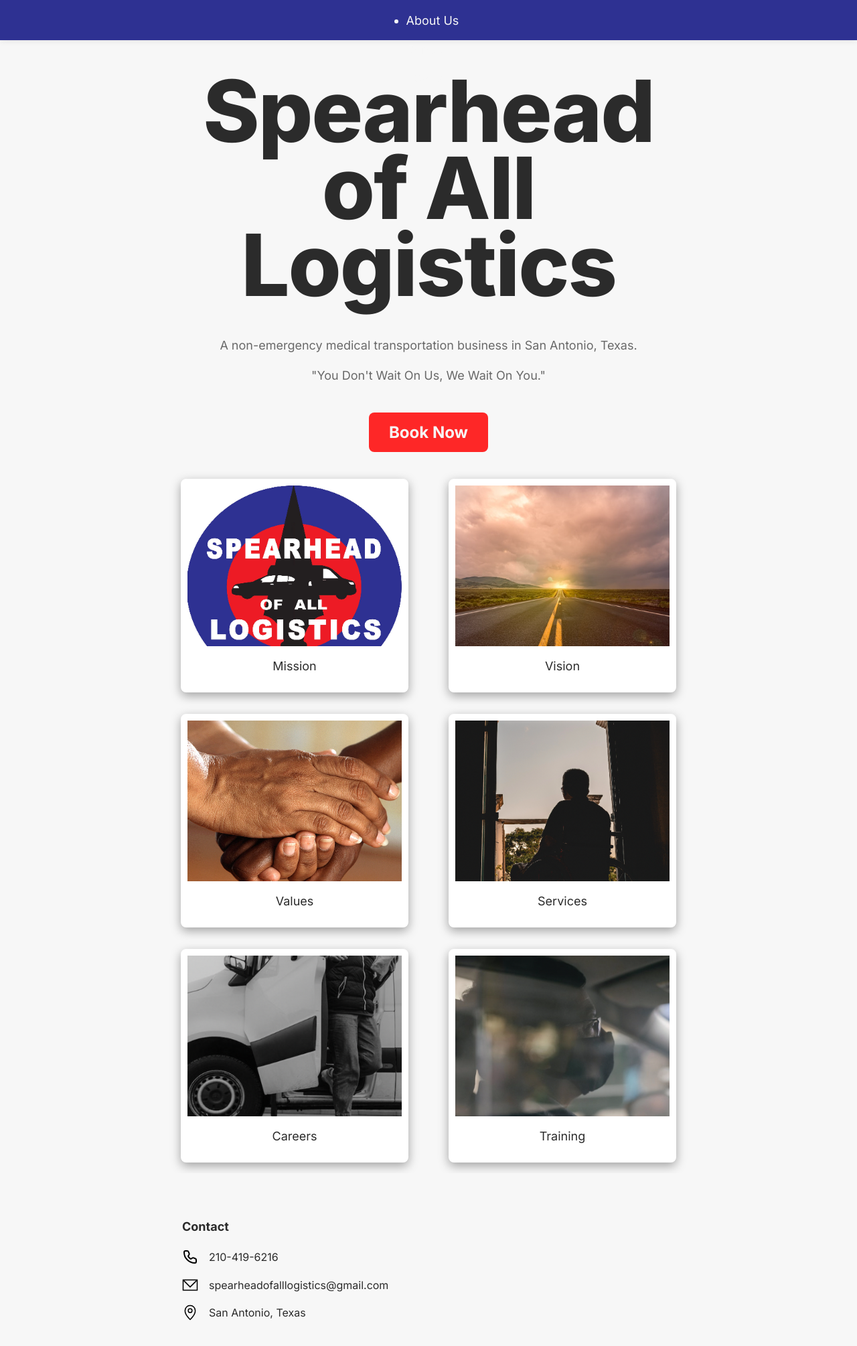
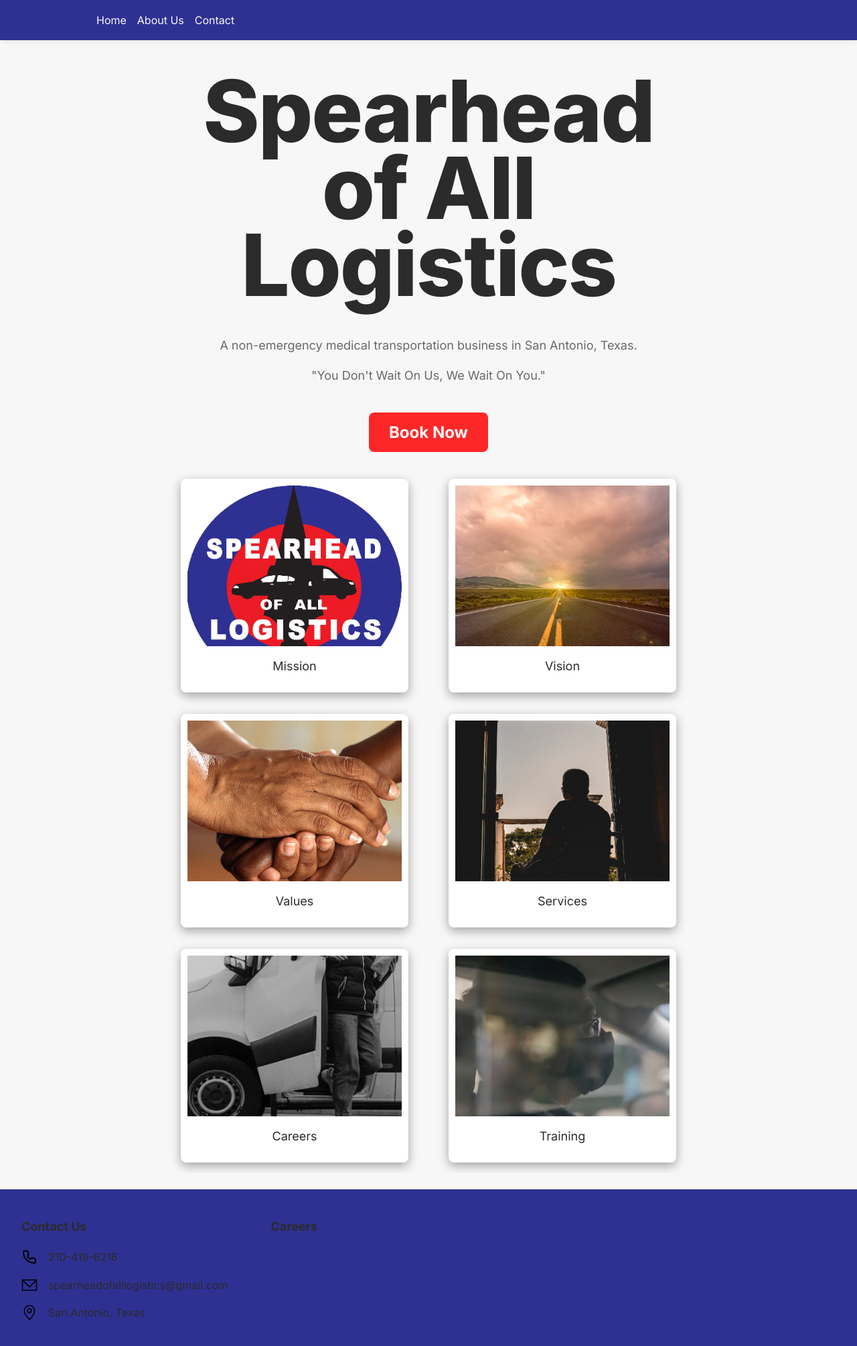
Before and after one commit to Kasib-hub/spearheadlogistics, a React (Vite) app: page / in a window 1280 px wide. Shown: the whole page at 67% size. Built offline with nearby package versions, Linux system fonts and the light colour scheme.

Commit message:
restructured layout to move away from cards

```diff
--- a/src/App.jsx
+++ b/src/App.jsx
@@ -9,6 +9,7 @@
 import EmploymentPage from './pages/EmploymentPage'
 import TrainingPage from './pages/TrainingPage'
 import NavigationBar from './components/NavigationBar/NavigationBar'
+import Footer from './components/Footer/Footer'
 
 function App() {
 
@@ -25,6 +26,7 @@
           <Route path="/employment" element={<EmploymentPage />} />
           <Route path="/training" element={<TrainingPage />} />
         </Routes>
+        <Footer />
       </Router>
     </div>
   )
--- a/src/components/Dropdown/Dropdown.jsx
+++ /dev/null
@@ -1,18 +0,0 @@
-
-import './Dropdown.css';
-
-function Dropdown() {
-  return (
-    <div className="Dropdown">
-      <ul>
-        <li>Home</li>
-        <li>About Us</li>
-        <li>Contact</li>
-      </ul>
-
-
-    </div>
-  );
-}
-
-export default Dropdown;
--- a/src/components/Footer/Footer.css
+++ b/src/components/Footer/Footer.css
@@ -23,3 +23,16 @@
   border: 1px solid rgb(193, 193, 193);
   width: 100%;
 }
+
+.footer {
+  display: flex;
+  background-color: var(--navy);
+  width: 100%;
+}
+
+.footer-links {
+  display: flex;
+  flex-direction: column;
+  align-items: start;
+  padding: 1.5rem 2rem;
+}
--- a/src/components/Footer/Footer.jsx
+++ b/src/components/Footer/Footer.jsx
@@ -6,9 +6,9 @@
 function Footer() {
 
   return (
-    <>
+    <div className='footer'>
       <div className='contact'>
-        <p><strong>Contact</strong></p>
+        <p><strong>Contact Us</strong></p>
         <div>
           <img src={Phone} alt='phone' /><span>210-419-6216</span>
         </div>
@@ -19,10 +19,12 @@
           <img src={Marker} alt='marker' /><span>San Antonio, Texas</span>
         </div>
         {/* <hr /> */}
-
+      </div>
+      <div className='footer-links'>
+        <p><strong>Careers</strong></p>
       </div>
 
-    </>
+    </div>
   );
 }
 
--- a/src/components/NavigationBar/NavigationBar.css
+++ b/src/components/NavigationBar/NavigationBar.css
@@ -21,3 +21,12 @@
     width: 200px;
     padding: 0 5rem;
 }
+
+.nav-btns {
+    display: flex;
+    flex-direction: row;
+    justify-content: start;
+    align-items: center;
+    width: 80%;
+
+}
--- a/src/components/NavigationBar/NavigationBar.jsx
+++ b/src/components/NavigationBar/NavigationBar.jsx
@@ -1,4 +1,3 @@
-import Dropdown from '../Dropdown/Dropdown';
 import './NavigationBar.css';
 
 function NavigationBar() {
@@ -7,15 +6,11 @@
       {/* <div className='nav-btn-edge'>
         <span>SPEARHEAD OF ALL LOGISTICS</span>
       </div> */}
-      <div>
+      <div className='nav-btns'>
         <span>Home</span>
         <span>About Us</span>
-        <Dropdown />
         <span>Contact</span>
-
       </div>
-
-
     </nav>
   );
 }
--- a/src/pages/HomePage.jsx
+++ b/src/pages/HomePage.jsx
@@ -1,6 +1,6 @@
 
 import Cards from '../components/Cards/Cards';
-import Footer from '../components/Footer/Footer'
+
 import './HomePage.css'
 
 function HomePage() {
@@ -12,7 +12,6 @@
       <p className='p-text'>"You Don't Wait On Us, We Wait On You."</p>
       <button className='red-btn-lg'>Book Now</button>
       <Cards /><br />
-      <Footer />
       {/* <p className='credit'>built by <a href='https://github.com/Kasib-hub'>Kasib Abdullah</a></p> */}
     </div>
   );
```
Also changed, not shown: src/components/Dropdown/Dropdown.css (deleted).
